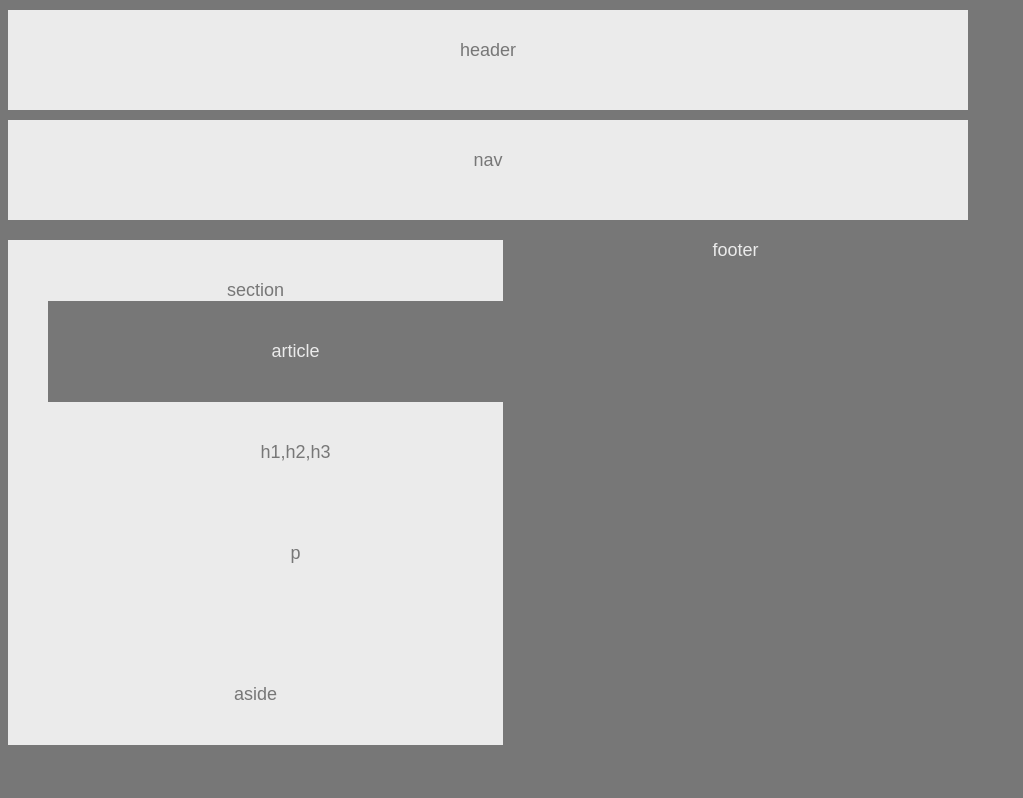
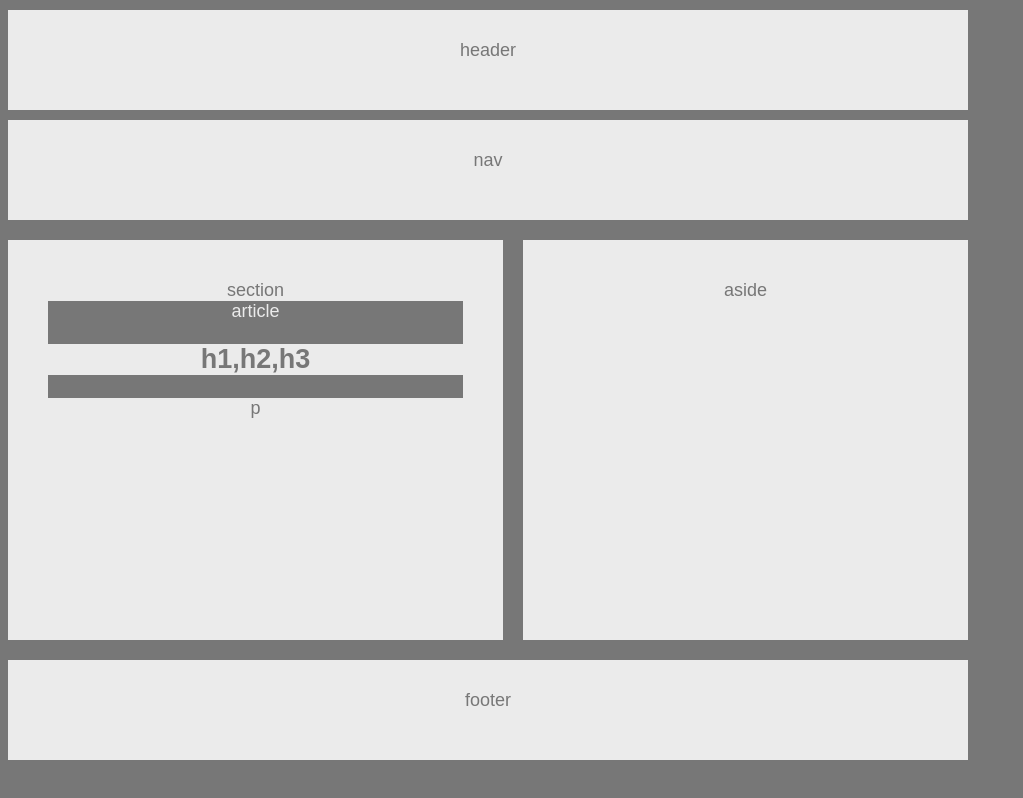
Before and after one commit to jastring1/HW-Wireframe, a plain HTML site: page index.html in a window 1280 px wide. Shown: the whole page, without its empty margins (0-1023 px from the left). Drawn offline with Linux system fonts and the light colour scheme.

Commit message:
more layout progress

```diff
--- a/index.html
+++ b/index.html
@@ -11,19 +11,20 @@
 </head>
 
 <body>
-
-
-    <header>header</header>
-    <section id="nav">nav</section>
-
-    <section id="section">section
-        <section id="article">article</section>
-        <section id="h1">h1,h2,h3</section>
-        <section id="p">p</section>
-    </section>
-    <section id="aside">aside</section>
-
-    <footer>footer</footer>
+    <div class="box-set">
+        <header>header</header>
+        <div class="nav">nav</div>
+        <div class="container">
+            <div class="section">section
+                <article>article
+                    <h1 class="arthead">h1,h2,h3</h1>
+                    <p class="artp">p</p>
+                </article>
+            </div>
+            <aside>aside</aside>
+        </div>
+            <footer>footer</footer>
+    </div>
 
 
 </body>
--- a/style.css
+++ b/style.css
@@ -1,6 +1,7 @@
 *{
     box-sizing: border-box;
     text-align: center;
+
   }
 
 .clearfix::after {
@@ -15,7 +16,6 @@ body{
     background: #777;
     width: 960px;
     font-size: 18px;
-    text-align: center;
 
 }
 
@@ -28,7 +28,15 @@ header{
     background: #ebebeb;
     color: #777;
 }
-#nav{
+footer{
+    height: 100px;
+    width: 100%;
+    background: #ebebeb;
+    color: #777;
+    margin-top: 20px;
+    padding: 30px;
+}
+.nav{
     background: #ebebeb;
     color: #777;
     width: 100%;
@@ -38,34 +46,44 @@ header{
     padding: 30px;
 }
 
-#article{
+article{
     color: #ebebeb;
     background: #777;
 
 }
 
-#h1{
+.arthead{
     color: #777;
     background: #ebebeb;
 
 }
 
-#p{
+.artp{
     color: #777;
     background: #ebebeb;
 
 }
 
-section{
+.container{
+    height: 400px;
+    width: 960px;
+}
+
+.section{
     background: #ebebeb;
     color: #777;
     padding: 40px;
+    width: 495px;
+    height: 100%;
     float: left;
-    width: 495px;
-    height: 33%;
-    overflow: auto;
 }
-#aside{
-
+aside{
+    background: #ebebeb;
+    color: #777;
+    float: left;
+    width: 445px;
+    height: 100%;
+    margin-left: 20px;
+    padding: 40px;
 
 }
```
